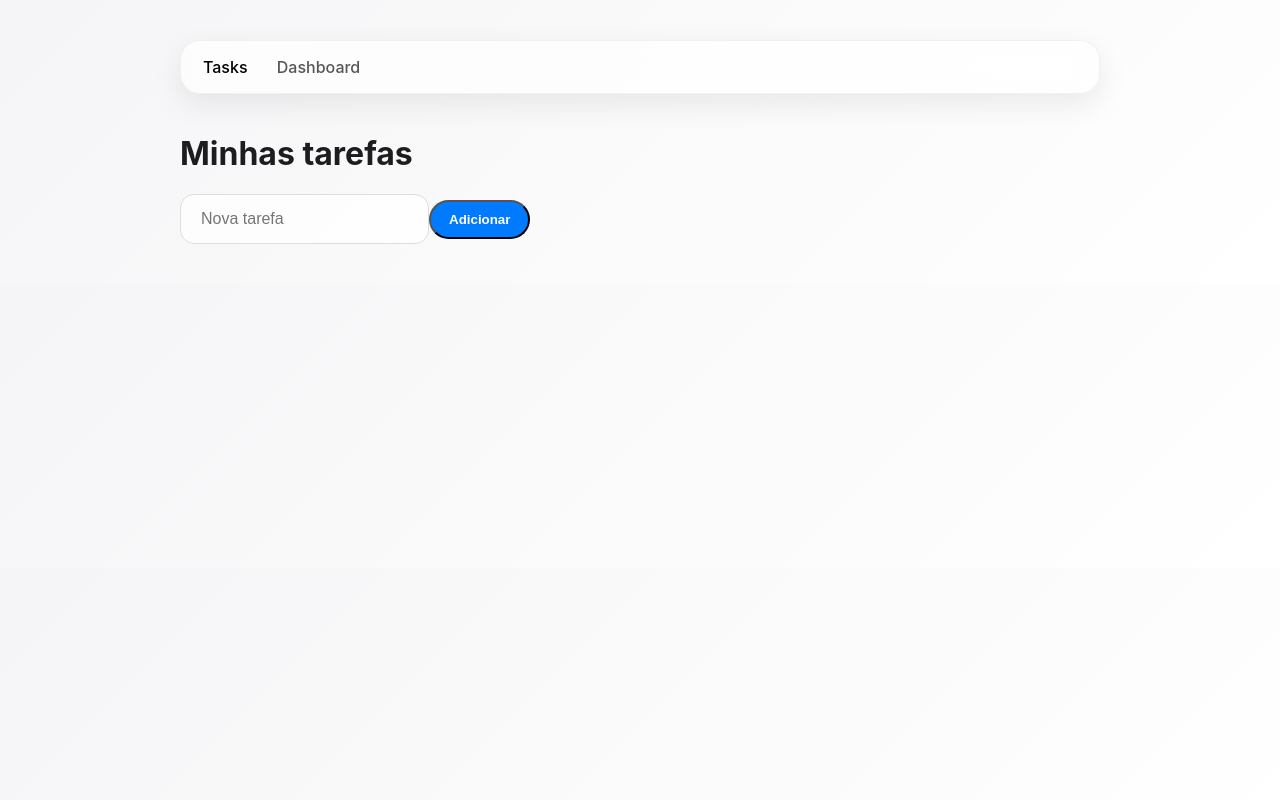
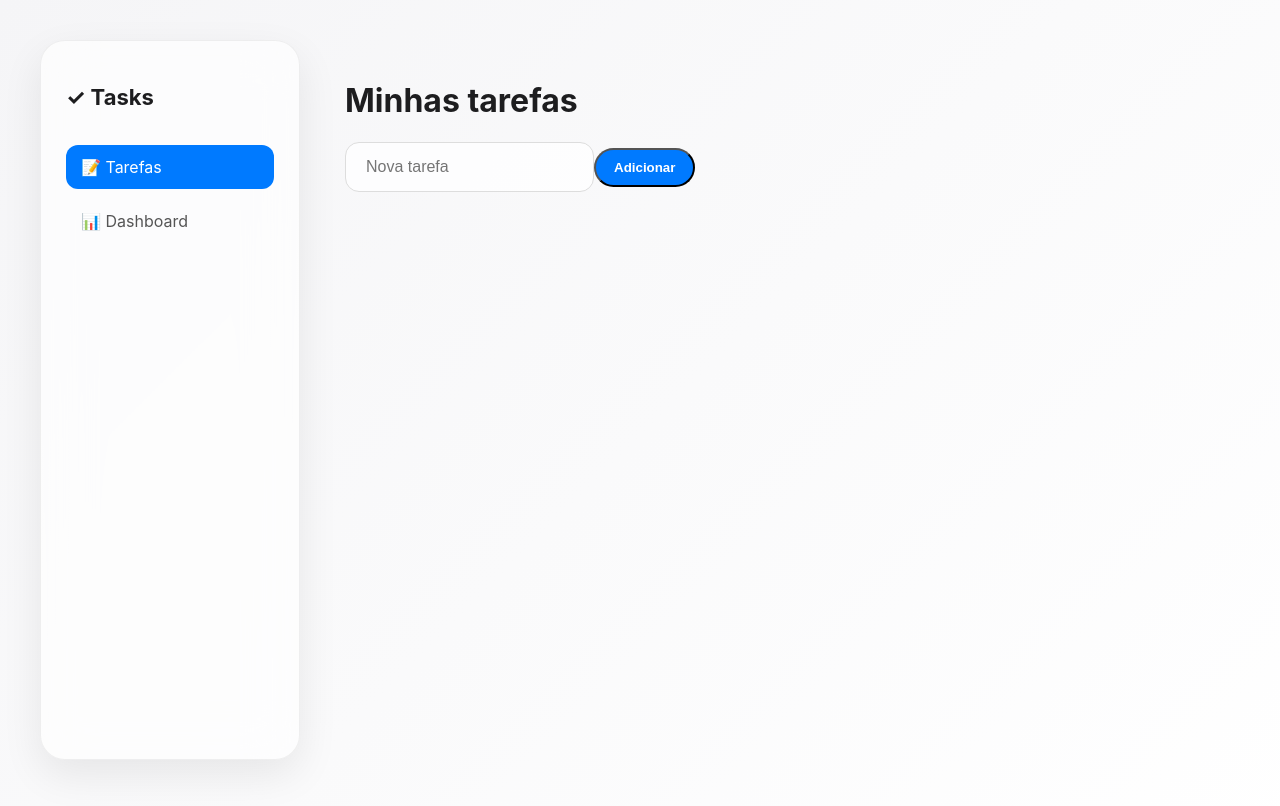
Before and after one commit to eoFrancaa/toDoList, a Vue app: page / in a window 1280 px wide. Shown: the top 806 px of the page. Built offline with nearby package versions, Linux system fonts and the light colour scheme; the HTML template or start-up script is replaced by a standard one.

Commit message:
implementando sidebar no app.vue

```diff
--- a/src/App.vue
+++ b/src/App.vue
@@ -11,31 +11,54 @@ const auth = useAuthStore()
 
 <template>
 
-<nav class="nav">
+
+<div class="layout">
 
 
-<div class="links">
+<aside class="sidebar">
+
+
+<h2 class="logo">
+✓ Tasks
+</h2>
+
+
+
+<nav>
 
 
 <router-link to="/">
-Tasks
+
+📝 Tarefas
+
 </router-link>
 
 
+
 <router-link to="/dashboard">
-Dashboard
+
+📊 Dashboard
+
 </router-link>
 
 
-</div>
+
+</nav>
 
 
-<div
-v-if="auth.logado"
-class="user"
->
 
+<div class="profile" v-if="auth.logado">
+
+
+<div>
+
+Olá,
+
+<strong>
 {{ auth.usuario }}
+</strong>
+
+</div>
 
 
 <button @click="auth.logout">
@@ -48,42 +71,136 @@ Sair
 </div>
 
 
-</nav>
+
+</aside>
+
+
+
+
+<main class="content">
 
 
 <router-view />
 
 
+</main>
+
+
+
+</div>
+
+
 </template>
 
+
+
 <style scoped>
-.nav{
 
+
+.layout{
 display:flex;
-justify-content:space-between;
-align-items:center;
-padding:16px 22px;
-background:rgba(255,255,255,.7);
-backdrop-filter:blur(20px);
-border-radius:20px;
-border:1px solid rgba(0,0,0,.05);
-box-shadow:0 10px 30px rgba(0,0,0,.08);
-margin-bottom:40px;
-}
-
-.links a{
-
-margin-right:25px;
-text-decoration:none;
-color:#555;
-font-weight:500;
+min-height:100vh;
+gap:25px;
 }
 
 
 
-.links a.router-link-active{
-color:#000;
+
+.sidebar{
+width:260px;
+height:calc(100vh - 80px);
+position:sticky;
+top:40px;
+background:rgba(255,255,255,.65);
+backdrop-filter:blur(25px);
+border-radius:25px;
+padding:25px;
+border:1px solid rgba(0,0,0,.06);
+box-shadow:0 15px 40px rgba(0,0,0,.08);
+
 
 }
 
+
+
+.logo{
+margin-bottom:35px;
+font-size:22px;
+}
+
+
+
+nav{
+display:flex;
+flex-direction:column;
+gap:10px;
+
+}
+
+
+
+nav a{
+padding:12px 15px;
+border-radius:12px;
+text-decoration:none;
+color:#555;
+transition:.2s;
+
+
+}
+
+
+
+nav a:hover{
+background:#f0f0f5;
+
+
+}
+
+
+
+nav a.router-link-active{
+background:#007aff;
+color:white;
+
+}
+
+
+
+.content{
+flex:1;
+padding:20px;
+
+
+}
+
+.profile{
+
+position:absolute;
+bottom:25px;
+left:25px;
+right:25px;
+background:white;
+padding:15px;
+border-radius:15px;
+
+
+}
+
+
+
+button{
+margin-top:10px;
+width:100%;
+background:#007aff;
+color:white;
+border:none;
+padding:10px;
+border-radius:20px;
+cursor:pointer;
+
+}
+
+
+
 </style>
--- a/src/assets/main.css
+++ b/src/assets/main.css
@@ -21,8 +21,7 @@ color:#1d1d1f;
 
 
 #app{
-max-width:1000px;
-margin:auto;
+width:100%;
 padding:40px;
 
 }
```
